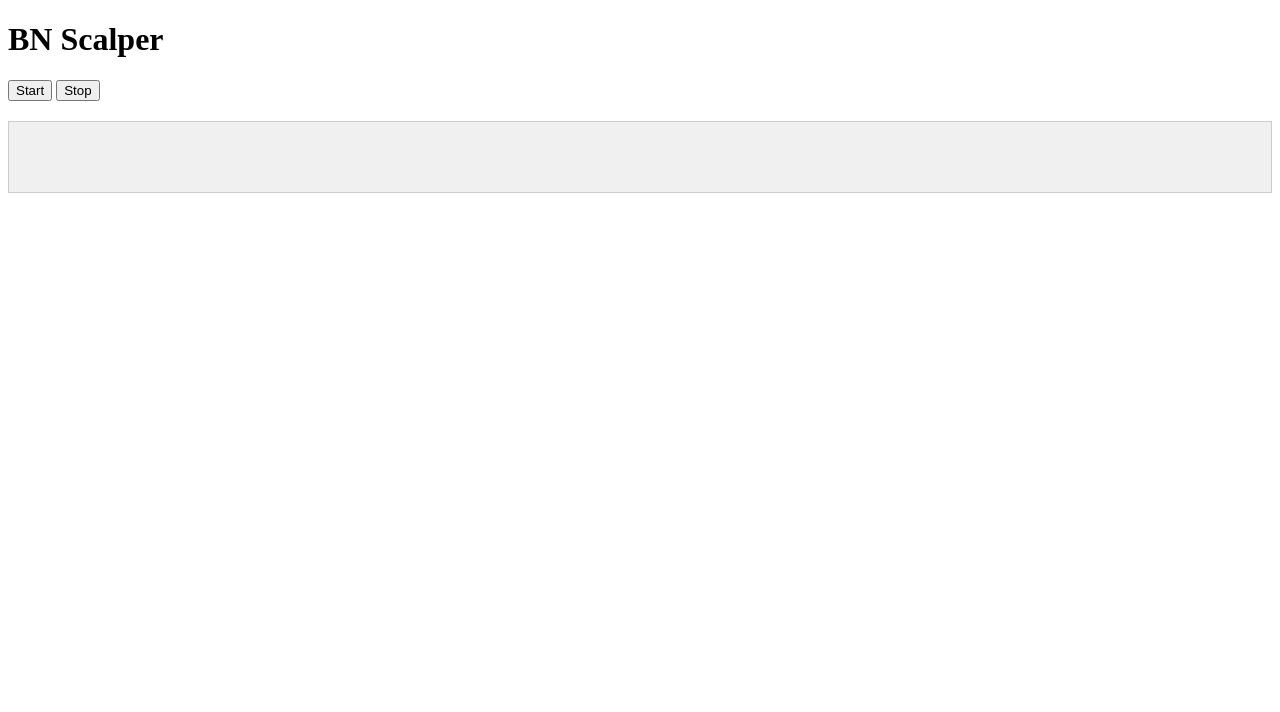
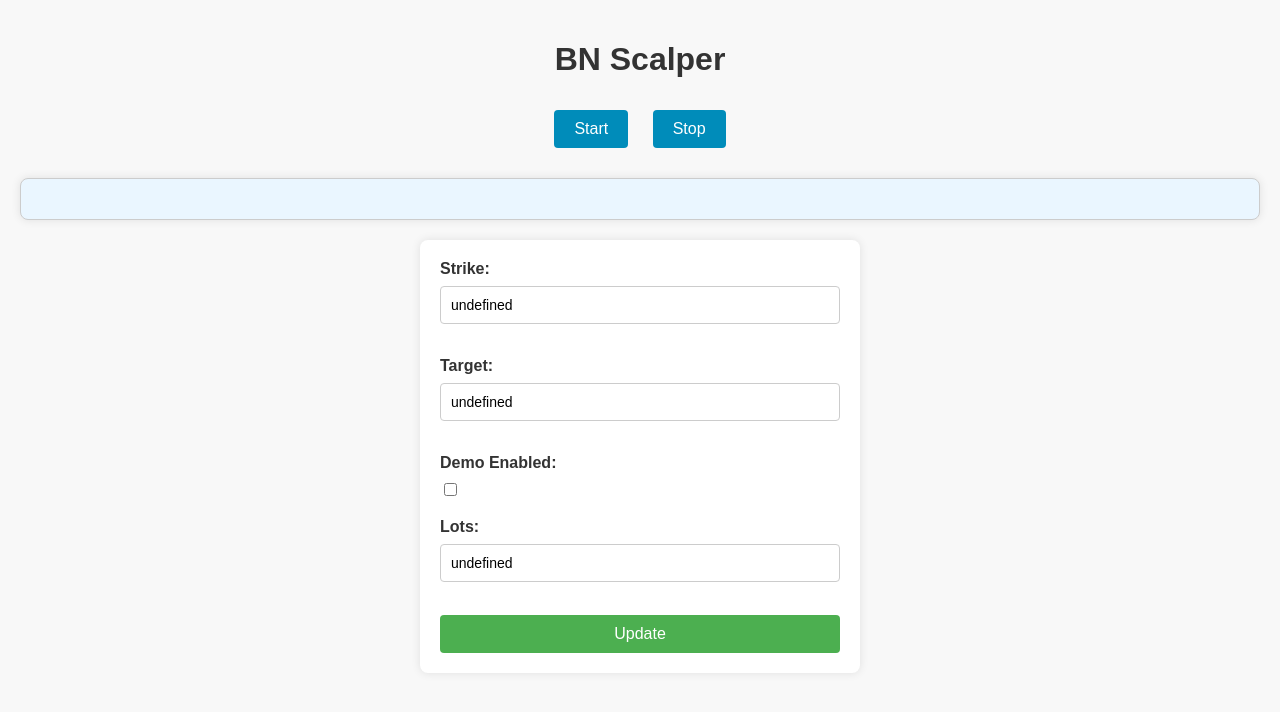
Before and after one commit to antonyrajancloud1/plutusAI, a Django app: page /scalper in a window 1280 px wide. Shown: the top 712 px of the page. Run offline with Django 4.2, Linux system fonts and the light colour scheme; a user stored in the database is signed in; data comes from the database, SQL or seed files in the repository; data that the repository does not hold is empty.

Commit message:
Scalper madara - test html for scalper

```diff
--- a/plutusAI/templates/testHtml.html
+++ b/plutusAI/templates/testHtml.html
@@ -5,37 +5,121 @@
 <meta name="viewport" content="width=device-width, initial-scale=1.0">
 <title>BN Scalper</title>
 <style>
+    body {
+        font-family: Arial, sans-serif;
+        background-color: #f8f8f8;
+        margin: 0;
+        padding: 20px;
+    }
+    h1 {
+        text-align: center;
+        color: #333;
+    }
     #responseDiv {
         margin-top: 20px;
-    padding: 10px;
+        padding: 20px;
         border: 1px solid #ccc;
-    min-height: 50px;
-    background-color: #f0f0f0;
-    font-family: Arial, sans-serif;
+        border-radius: 8px;
+        background-color: #eaf6ff;
         font-size: 14px;
         color: #333;
+        box-shadow: 0 0 10px rgba(0, 0, 0, 0.1);
+    }
+    #scalperDetails {
+        background-color: #fff;
+        padding: 20px;
+        border-radius: 8px;
+        box-shadow: 0 0 10px rgba(0, 0, 0, 0.1);
+        max-width: 400px;
+        margin: 20px auto;
+    }
+    label {
+        display: block;
+        margin-bottom: 8px;
+        color: #333;
+        font-weight: bold;
+    }
+    input[type="text"], input[type="number"] {
+        width: calc(100% - 22px);
+        padding: 10px;
+        margin-bottom: 15px;
+        border: 1px solid #ccc;
+        border-radius: 4px;
+        font-size: 14px;
+    }
+    input[type="checkbox"] {
+        margin-right: 10px;
+    }
+    input[type="submit"] {
+        width: 100%;
+        padding: 10px;
+        background-color: #4CAF50;
+        color: white;
+        border: none;
+        border-radius: 4px;
+        cursor: pointer;
+        font-size: 16px;
+    }
+    input[type="submit"]:hover {
+        background-color: #45a049;
+    }
+    button {
+        padding: 10px 20px;
+        background-color: #008CBA;
+        color: white;
+        border: none;
+        border-radius: 4px;
+        cursor: pointer;
+        font-size: 16px;
+        margin: 10px;
+    }
+    button:hover {
+        background-color: #007BB5;
+    }
+    button:disabled {
+        background-color: #ddd;
+        cursor: not-allowed;
+    }
+    .button-container {
+        text-align: center;
     }
 </style>
 </head>
 <body>
     <h1>BN Scalper</h1>
+    <div class="button-container">
         <button id="startButton">Start</button>
         <button id="stopButton">Stop</button>
+    </div>
     <div id="responseDiv">
         <!-- Content will be dynamically updated by JavaScript -->
     </div>
+    <div id="scalperDetails">
+        <form id="detailsForm">
+            <label for="strike">Strike:</label>
+            <input type="text" id="strike" name="strike" required><br><br>
+            <label for="target">Target:</label>
+            <input type="text" id="target" name="target" required><br><br>
+            <label for="demo">Demo Enabled:</label>
+            <input type="checkbox" id="demo" name="demo"><br><br>
+            <label for="lots">Lots:</label>
+            <input type="text" id="lots" name="lots" required><br><br>
+            <input type="submit" value="Update">
+        </form>
+    </div>
     <script>
+        document.addEventListener("DOMContentLoaded", function() {
             const responseDiv = document.getElementById("responseDiv");
-        document.addEventListener("DOMContentLoaded", function() {
             const startButton = document.getElementById("startButton");
             const stopButton = document.getElementById("stopButton");
+            const form = document.getElementById("detailsForm");
 
             // Function to make API call
-            function makeAPICall(api_url, payload_data) {
+            function makeAPICall(method, api_url, payload_data) {
                 const url = api_url;
                 const payload = payload_data;
                 const options = {
-                    method: 'POST',
+                    method: method,
                     headers: {
                         'Content-Type': 'application/json'
                     },
@@ -54,7 +138,7 @@
                     })
                     .then(data => {
                         console.log('API Response:', data);
-                        responseDiv.innerHTML = JSON.stringify(data.message);
+                        responseDiv.innerHTML = data.message;
                     })
                     .catch(error => {
                         console.error('Error making API call:', error);
@@ -64,11 +148,37 @@
 
             // Event listeners for buttons
             startButton.addEventListener("click", function() {
-                makeAPICall('start_scalper', {"index_name": "bank_nifty", "strategy": "scalper"});
+                makeAPICall('POST', 'start_scalper', {"index_name": "bank_nifty", "strategy": "scalper"});
             });
 
             stopButton.addEventListener("click", function() {
-                makeAPICall('stop_index', {"index_name": "bank_nifty", "strategy": "scalper"});
+                makeAPICall('POST', 'stop_index', {"index_name": "bank_nifty", "strategy": "scalper"});
+            });
+
+            // Fetch initial data from API and populate form
+            fetch('get_scalper_details?index_name=bank_nifty')
+                .then(response => response.json())
+                .then(data => {
+                    document.getElementById('strike').value = data.strike;
+                    document.getElementById('target').value = data.target;
+                    document.getElementById('demo').checked = data.is_demo_trading_enabled;
+                    document.getElementById('lots').value = data.lots;
+                })
+                .catch(error => console.error('Error fetching data:', error));
+
+            // Submit form data to update API
+            form.addEventListener('submit', event => {
+                event.preventDefault(); // Prevent the default form submission
+
+                const formData = {
+                    index_name: "bank_nifty",
+                    strike: document.getElementById('strike').value,
+                    target: document.getElementById('target').value,
+                    is_demo_trading_enabled: document.getElementById('demo').checked,
+                    lots: document.getElementById('lots').value,
+                };
+
+                makeAPICall('PUT', 'update_scalper_details', formData);
             });
         });
     </script>
--- a/plutusAI/views.py
+++ b/plutusAI/views.py
@@ -529,7 +529,7 @@
             user_profiles_list = list(user_data.values())
             user_profiles_list = remove_data_from_list(user_profiles_list)
             if len(user_profiles_list) > 0:
-                return JsonResponse(user_profiles_list)
+                return JsonResponse(user_profiles_list[0])
             else:
                 return JsonResponse({STATUS: FAILED, MESSAGE: INDEX_NOT_FOUND})
         else:
```
Lines whose indentation alone changed are shown as unchanged.
